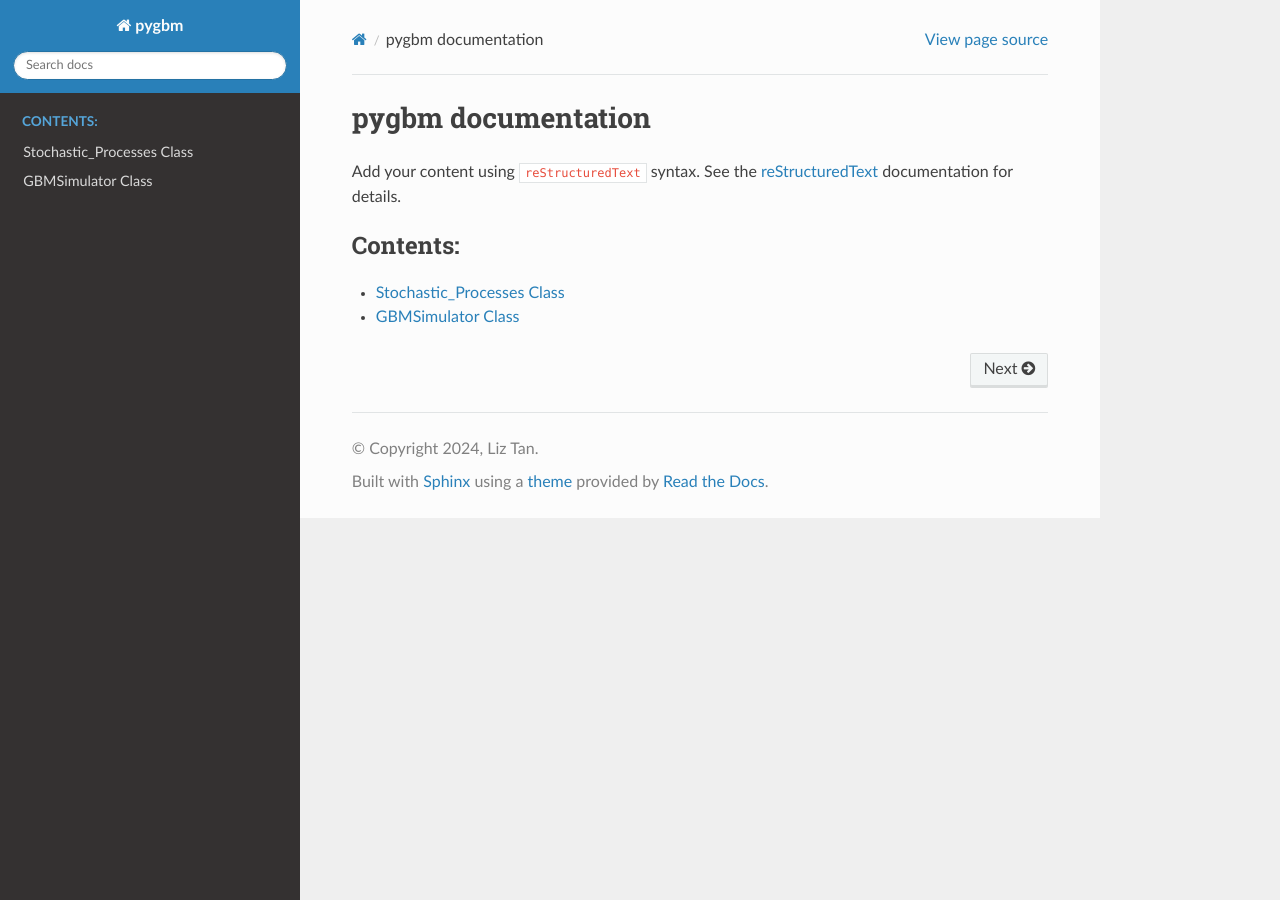
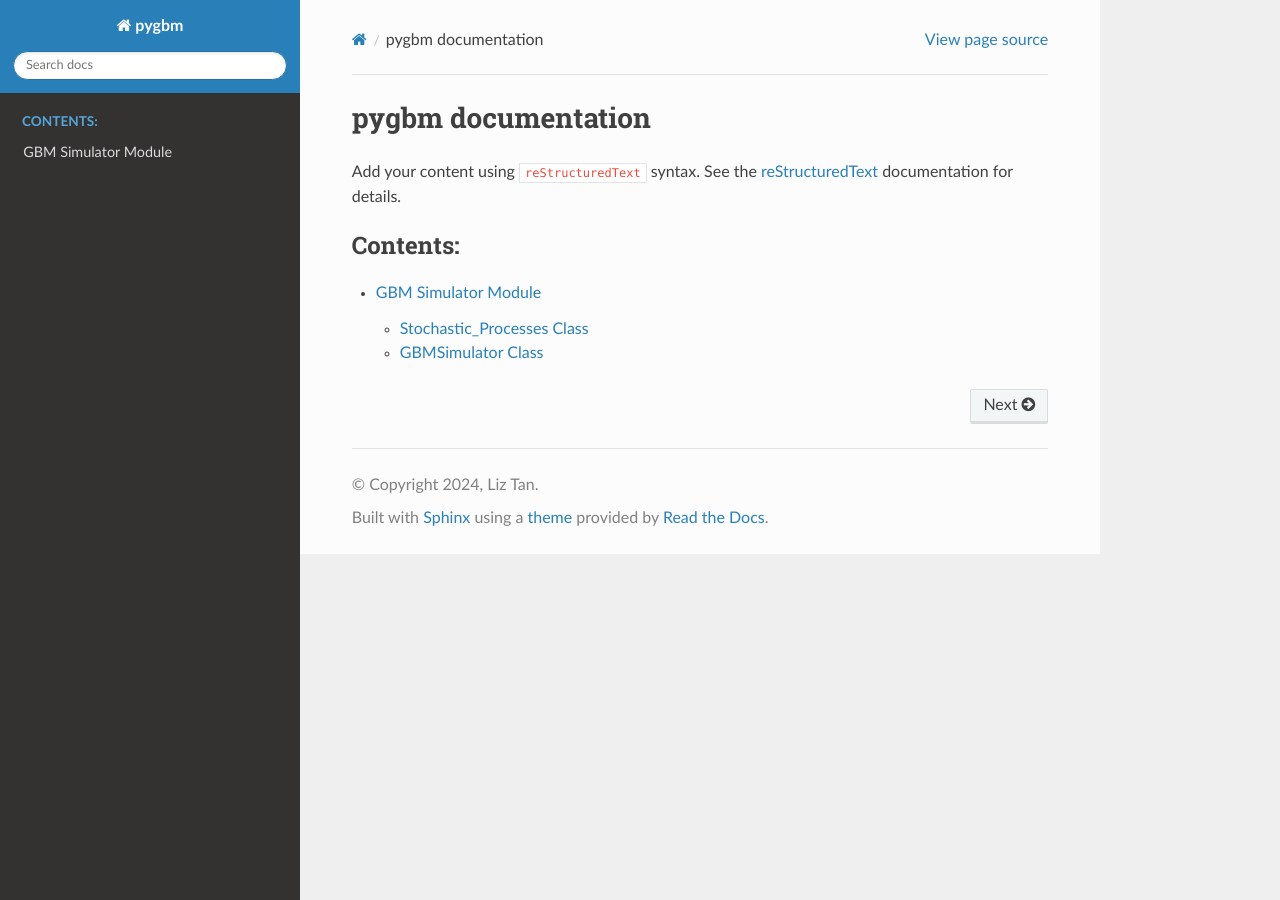
Before and after one commit to elizabethsztan/pygbm, a Sphinx documentation site: the page built from docs/index.rst, in a window 1280 px wide. Built offline with Sphinx 7.4.7 and the Read the Docs theme 3.1.0, drawn with Linux system fonts in a browser that asks for light colours; some of the changed lines change nothing that is shown.

Commit message:
pls fix;

```diff
--- a/docs/gbm_simulator.rst
+++ b/docs/gbm_simulator.rst
@@ -1,3 +1,6 @@
+GBM Simulator Module
+====================
+
 Stochastic_Processes Class
 --------------------------
 
@@ -7,7 +10,7 @@
    :members:
    :undoc-members:
    :show-inheritance:
-
+   :no-index:
 
 GBMSimulator Class
 ------------------
@@ -18,3 +21,4 @@
    :members:
    :undoc-members:
    :show-inheritance:
+   :no-index:
```
Also changed, not shown: 9 other files.
